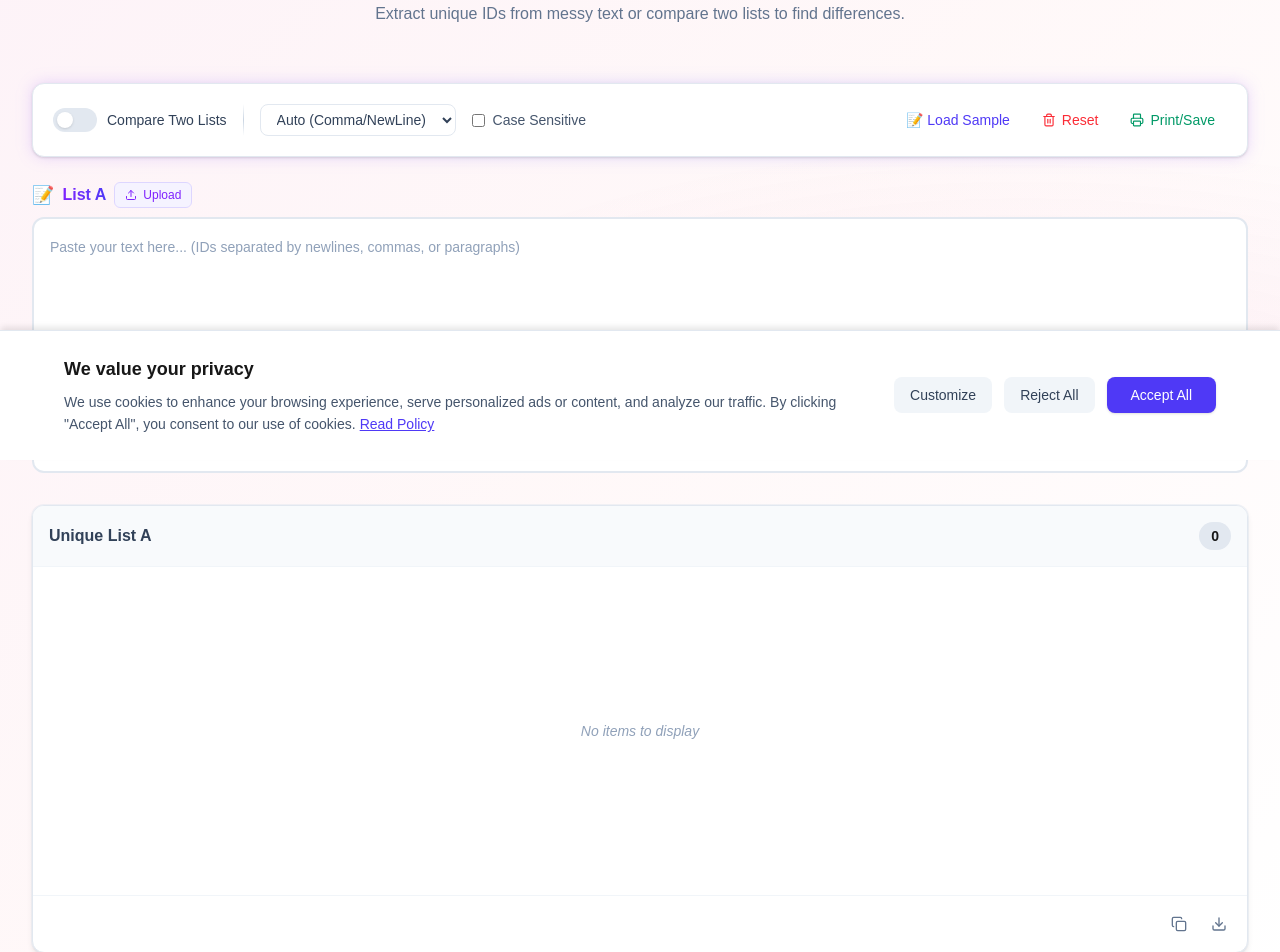
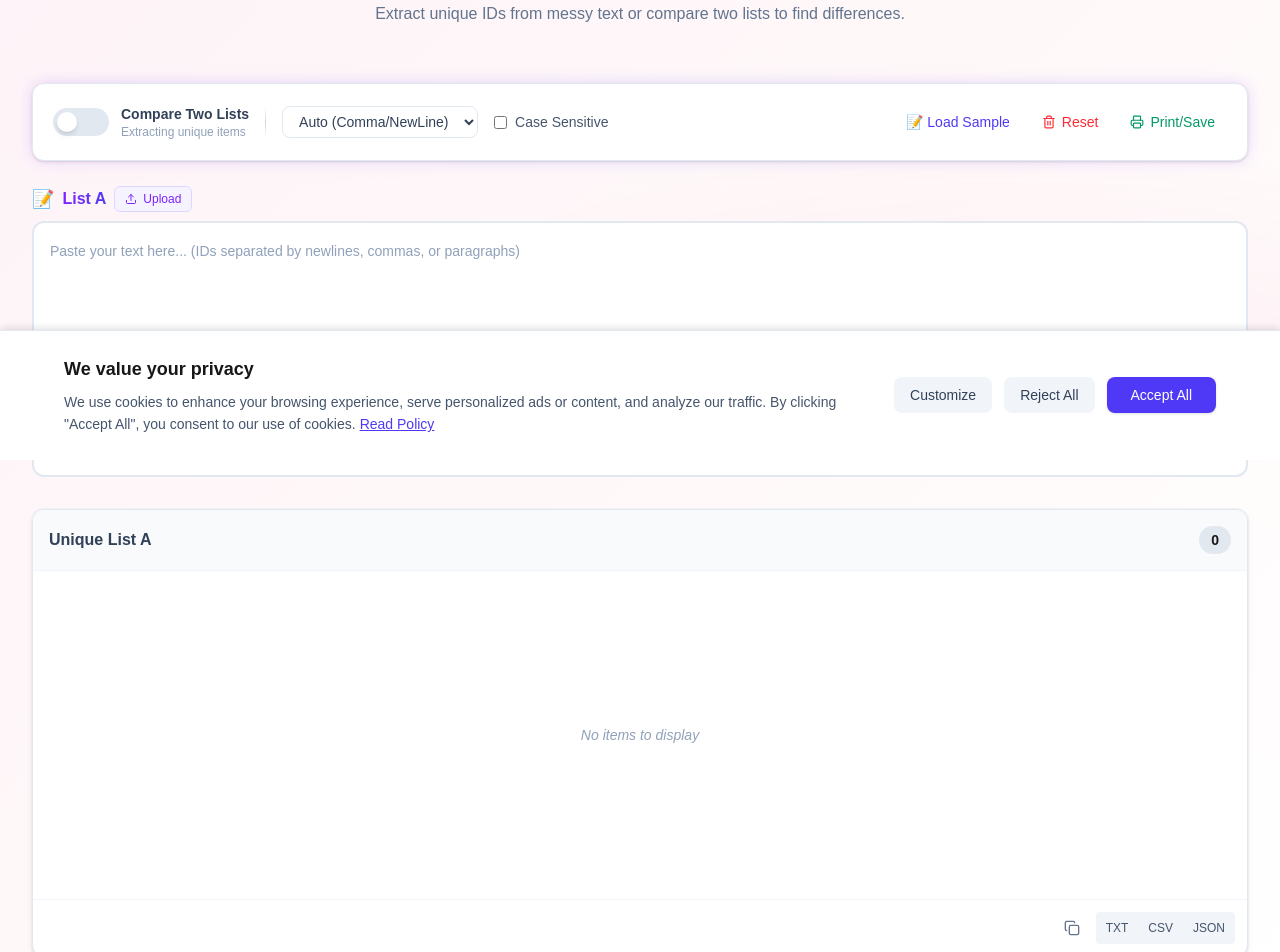
Before and after one commit to denesvaghani/textgauge-frontend, a Next.js app: page /list-comparator in a window 1280 px wide. Shown: the part 340-1292 px from the top of the page. Built offline with nearby package versions, Linux system fonts and the light colour scheme; no server answers.

Commit message:
feat(list-comparator): add processing state, CSV/JSON export, and improve controls

```diff
--- a/src/app/list-comparator/ListComparatorClient.tsx
+++ b/src/app/list-comparator/ListComparatorClient.tsx
@@ -34,9 +34,15 @@ export default function ListComparatorClient() {
   const [missingInB, setMissingInB] = useState<string[]>([]); // A - B
   const [missingInA, setMissingInA] = useState<string[]>([]); // B - A
   const [inBoth, setInBoth] = useState<string[]>([]); // A ∩ B (intersection)
+  const [isProcessing, setIsProcessing] = useState(false);
 
   // Processing Logic
+  // Processing Logic
   const processLists = useCallback(() => {
+    setIsProcessing(true);
+
+    // Use timeout to allow UI to update with loading state
+    setTimeout(() => {
         // 1. Tokenizer
         const tokenize = (text: string) => {
           if (!text.trim()) return [];
@@ -103,11 +109,17 @@ export default function ListComparatorClient() {
             setInBoth([]);
         }
 
+        setIsProcessing(false);
+    }, 10); // Small delay to unblock main thread
   }, [inputA, inputB, delimiter, customDelimiter, caseSensitive, showInputB]);
 
   // Auto-process on input change (debounced could differ, but instant is fine for text)
   useEffect(() => {
+    // Debounce to prevent flashing loading state
+    const timer = setTimeout(() => {
         processLists();
+    }, 300);
+    return () => clearTimeout(timer);
   }, [processLists]);
 
   // Helper: Copy/Download
@@ -115,12 +127,28 @@ export default function ListComparatorClient() {
     navigator.clipboard.writeText(items.join("\n"));
   };
 
-  const handleDownload = (items: string[], filename: string) => {
-    const blob = new Blob([items.join("\n")], { type: "text/plain" });
+  const handleDownload = (items: string[], filename: string, format: "txt" | "csv" | "json" = "txt") => {
+    let content = "";
+    let type = "text/plain";
+    let finalFilename = filename;
+
+    if (format === "csv") {
+        content = items.map(i => `"${i.replace(/"/g, '""')}"`).join("\n");
+        type = "text/csv";
+        finalFilename = filename.replace(".txt", ".csv");
+    } else if (format === "json") {
+        content = JSON.stringify(items, null, 2);
+        type = "application/json";
+        finalFilename = filename.replace(".txt", ".json");
+    } else {
+        content = items.join("\n");
+    }
+
+    const blob = new Blob([content], { type });
     const url = URL.createObjectURL(blob);
     const a = document.createElement("a");
     a.href = url;
-    a.download = filename;
+    a.download = finalFilename;
     a.click();
     URL.revokeObjectURL(url);
   };
@@ -255,7 +283,7 @@ https://example.com/api/v1/checkout`;
                   <div className="flex flex-wrap gap-4 items-center justify-between">
                       {/* Left section - Main controls */}
                       <div className="flex flex-wrap items-center gap-4">
-                          <label className="flex items-center gap-2.5 text-sm font-medium text-slate-700 dark:text-slate-300 cursor-pointer group">
+                          <label className="flex items-center gap-3 text-sm font-medium text-slate-700 dark:text-slate-300 cursor-pointer group">
                               <div className="relative">
                                   <input
                                      type="checkbox"
@@ -263,10 +291,13 @@ https://example.com/api/v1/checkout`;
                                      onChange={e => setShowInputB(e.target.checked)}
                                      className="sr-only peer"
                                   />
-                                  <div className="w-11 h-6 bg-slate-200 dark:bg-slate-700 rounded-full peer peer-checked:bg-gradient-to-r peer-checked:from-violet-500 peer-checked:to-indigo-500 transition-all"></div>
-                                  <div className="absolute left-1 top-1 w-4 h-4 bg-white rounded-full transition-transform peer-checked:translate-x-5 shadow-sm"></div>
+                                  <div className="w-14 h-7 bg-slate-200 dark:bg-slate-700 rounded-full peer peer-checked:bg-gradient-to-r peer-checked:from-violet-500 peer-checked:to-indigo-500 transition-all"></div>
+                                  <div className="absolute left-1 top-1 w-5 h-5 bg-white rounded-full transition-transform peer-checked:translate-x-7 shadow-md"></div>
                               </div>
-                              <span className="group-hover:text-violet-600 dark:group-hover:text-violet-400 transition-colors">Compare Two Lists</span>
+                              <div className="flex flex-col">
+                                  <span className="group-hover:text-violet-600 dark:group-hover:text-violet-400 transition-colors font-semibold">Compare Two Lists</span>
+                                  <span className="text-xs text-slate-400 dark:text-slate-500">{showInputB ? "Finding differences" : "Extracting unique items"}</span>
+                              </div>
                           </label>
                           <div className="h-8 w-px bg-gradient-to-b from-transparent via-slate-300 dark:via-slate-600 to-transparent"></div>
                           <select
@@ -283,13 +314,16 @@ https://example.com/api/v1/checkout`;
                               <option value="custom">Custom</option>
                           </select>
                           {delimiter === "custom" && (
+                              <div className="flex items-center gap-2">
+                                  <span className="text-xs text-slate-500">Delimiter:</span>
                                   <input
                                       type="text"
                                       value={customDelimiter}
                                       onChange={(e) => setCustomDelimiter(e.target.value)}
-                                  placeholder="Enter delimiter"
-                                  className="text-sm px-3 py-1.5 border border-slate-200 dark:border-slate-700 rounded-lg bg-white dark:bg-slate-800 w-32 focus:outline-none focus:ring-2 focus:ring-violet-500/20 transition-all"
+                                      placeholder="e.g. ; or |"
+                                      className="text-sm px-3 py-1.5 border border-violet-300 dark:border-violet-700 rounded-lg bg-violet-50 dark:bg-violet-900/30 w-24 focus:outline-none focus:ring-2 focus:ring-violet-500/20 transition-all placeholder:text-violet-300"
                                   />
+                              </div>
                           )}
                           <label className="flex items-center gap-2 text-sm text-slate-600 dark:text-slate-400 cursor-pointer hover:text-slate-900 dark:hover:text-slate-200 transition-colors">
                               <input
@@ -385,7 +419,17 @@ https://example.com/api/v1/checkout`;
 
           {/* Statistics Summary Bar */}
           {(totalCountA > 0 || totalCountB > 0) && (
-              <div className="mb-6 p-4 bg-white dark:bg-slate-900 rounded-xl border border-slate-200 dark:border-slate-800 shadow-sm">
+              <div className="mb-6 p-4 bg-white dark:bg-slate-900 rounded-xl border border-slate-200 dark:border-slate-800 shadow-sm relative overflow-hidden">
+                  {isProcessing && (
+                      <div className="absolute inset-0 bg-white/80 dark:bg-slate-900/80 flex items-center justify-center z-10 backdrop-blur-sm">
+                          <div className="flex items-center gap-2 text-violet-600 font-medium animate-pulse">
+                              <span className="w-2 h-2 rounded-full bg-violet-600 animate-bounce"></span>
+                              <span className="w-2 h-2 rounded-full bg-violet-600 animate-bounce delay-100"></span>
+                              <span className="w-2 h-2 rounded-full bg-violet-600 animate-bounce delay-200"></span>
+                              Processing...
+                          </div>
+                      </div>
+                  )}
                   <div className="flex flex-wrap items-center gap-4 justify-center">
                       <div className="flex items-center gap-2">
                           <span className="text-sm text-slate-600 dark:text-slate-400">List A:</span>
@@ -424,7 +468,6 @@ https://example.com/api/v1/checkout`;
 
           {/* Results Grid */}
           <div ref={resultsRef} className={`grid gap-6 ${showInputB ? "md:grid-cols-2 lg:grid-cols-4" : "grid-cols-1"}`}>
-
               {/* Card 1: Unique A */}
               <div className="bg-white dark:bg-slate-900 rounded-xl border border-slate-200 dark:border-slate-800 ring-1 ring-slate-200/50 dark:ring-slate-700/50 shadow-md overflow-hidden flex flex-col h-[28rem]">
                   <div className="p-4 border-b border-slate-100 dark:border-slate-800 bg-slate-50 dark:bg-slate-900/50 flex justify-between items-center">
@@ -453,9 +496,11 @@ https://example.com/api/v1/checkout`;
                       <button onClick={() => handleCopy(uniqueA)} className="p-2 hover:bg-slate-100 dark:hover:bg-slate-800 rounded text-slate-500" title="Copy to clipboard">
                           <Copy size={16} />
                       </button>
-                      <button onClick={() => handleDownload(uniqueA, "unique_list_a.txt")} className="p-2 hover:bg-slate-100 dark:hover:bg-slate-800 rounded text-slate-500" title="Download as TXT">
-                          <Download size={16} />
-                      </button>
+                      <div className="flex items-center gap-1 bg-slate-100 dark:bg-slate-800 rounded p-0.5">
+                          <button onClick={() => handleDownload(uniqueA, "unique_list_a.txt", "txt")} className="px-2 py-1.5 hover:bg-white dark:hover:bg-slate-700 rounded text-xs font-medium text-slate-600 dark:text-slate-400" title="Download TXT">TXT</button>
+                          <button onClick={() => handleDownload(uniqueA, "unique_list_a.txt", "csv")} className="px-2 py-1.5 hover:bg-white dark:hover:bg-slate-700 rounded text-xs font-medium text-slate-600 dark:text-slate-400" title="Download CSV">CSV</button>
+                          <button onClick={() => handleDownload(uniqueA, "unique_list_a.txt", "json")} className="px-2 py-1.5 hover:bg-white dark:hover:bg-slate-700 rounded text-xs font-medium text-slate-600 dark:text-slate-400" title="Download JSON">JSON</button>
+                      </div>
                   </div>
               </div>
 
@@ -494,9 +539,11 @@ https://example.com/api/v1/checkout`;
                             <button onClick={() => handleCopy(missingInB)} className="p-2 hover:bg-amber-100 dark:hover:bg-amber-900/30 rounded text-amber-700" title="Copy to clipboard">
                                 <Copy size={16} />
                             </button>
-                            <button onClick={() => handleDownload(missingInB, "in_a_missing_in_b.txt")} className="p-2 hover:bg-amber-100 dark:hover:bg-amber-900/30 rounded text-amber-700" title="Download as TXT">
-                                <Download size={16} />
-                            </button>
+                            <div className="flex items-center gap-1 bg-amber-100 dark:bg-amber-900/30 rounded p-0.5">
+                                <button onClick={() => handleDownload(missingInB, "in_a_missing_in_b.txt", "txt")} className="px-2 py-1.5 hover:bg-white dark:hover:bg-slate-800 rounded text-xs font-medium text-amber-700 dark:text-amber-200" title="Download TXT">TXT</button>
+                                <button onClick={() => handleDownload(missingInB, "in_a_missing_in_b.txt", "csv")} className="px-2 py-1.5 hover:bg-white dark:hover:bg-slate-800 rounded text-xs font-medium text-amber-700 dark:text-amber-200" title="Download CSV">CSV</button>
+                                <button onClick={() => handleDownload(missingInB, "in_a_missing_in_b.txt", "json")} className="px-2 py-1.5 hover:bg-white dark:hover:bg-slate-800 rounded text-xs font-medium text-amber-700 dark:text-amber-200" title="Download JSON">JSON</button>
+                            </div>
                         </div>
                     </div>
 
@@ -531,9 +578,11 @@ https://example.com/api/v1/checkout`;
                             <button onClick={() => handleCopy(inBoth)} className="p-2 hover:bg-emerald-100 dark:hover:bg-emerald-900/30 rounded text-emerald-700" title="Copy to clipboard">
                                 <Copy size={16} />
                             </button>
-                            <button onClick={() => handleDownload(inBoth, "in_both.txt")} className="p-2 hover:bg-emerald-100 dark:hover:bg-emerald-900/30 rounded text-emerald-700" title="Download as TXT">
-                                <Download size={16} />
-                            </button>
+                            <div className="flex items-center gap-1 bg-emerald-100 dark:bg-emerald-900/30 rounded p-0.5">
+                                <button onClick={() => handleDownload(inBoth, "in_both.txt", "txt")} className="px-2 py-1.5 hover:bg-white dark:hover:bg-slate-800 rounded text-xs font-medium text-emerald-700 dark:text-emerald-200" title="Download TXT">TXT</button>
+                                <button onClick={() => handleDownload(inBoth, "in_both.txt", "csv")} className="px-2 py-1.5 hover:bg-white dark:hover:bg-slate-800 rounded text-xs font-medium text-emerald-700 dark:text-emerald-200" title="Download CSV">CSV</button>
+                                <button onClick={() => handleDownload(inBoth, "in_both.txt", "json")} className="px-2 py-1.5 hover:bg-white dark:hover:bg-slate-800 rounded text-xs font-medium text-emerald-700 dark:text-emerald-200" title="Download JSON">JSON</button>
+                            </div>
                         </div>
                     </div>
                     {/* Card 4: Only in B (Missing in A) */}
```
Lines whose indentation alone changed are shown as unchanged.
